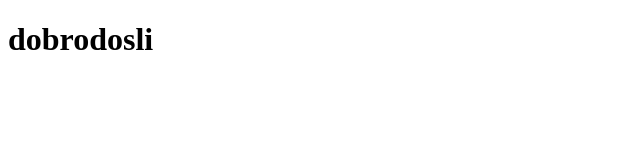
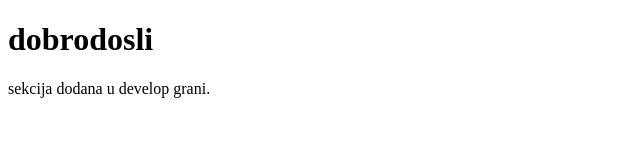
Before and after one commit to nikolam1991/vezba-sa-casa, a plain HTML site: page Desktop/git_vezba/index.html in a window 1280 px wide. Shown: the whole page, without its empty margins (0-640 px from the left). Drawn offline with Linux system fonts and the light colour scheme.

Commit message:
dodana main sekcija u dev grani.

```diff
--- a/Desktop/git_vezba/index.html
+++ b/Desktop/git_vezba/index.html
@@ -10,5 +10,8 @@
     <header>
         <h1>dobrodosli</h1>
     </header>
+    <main>
+        sekcija dodana u develop grani.
+    </main>
 </body>
 </html>
```
Also changed, not shown: 1 other file.
